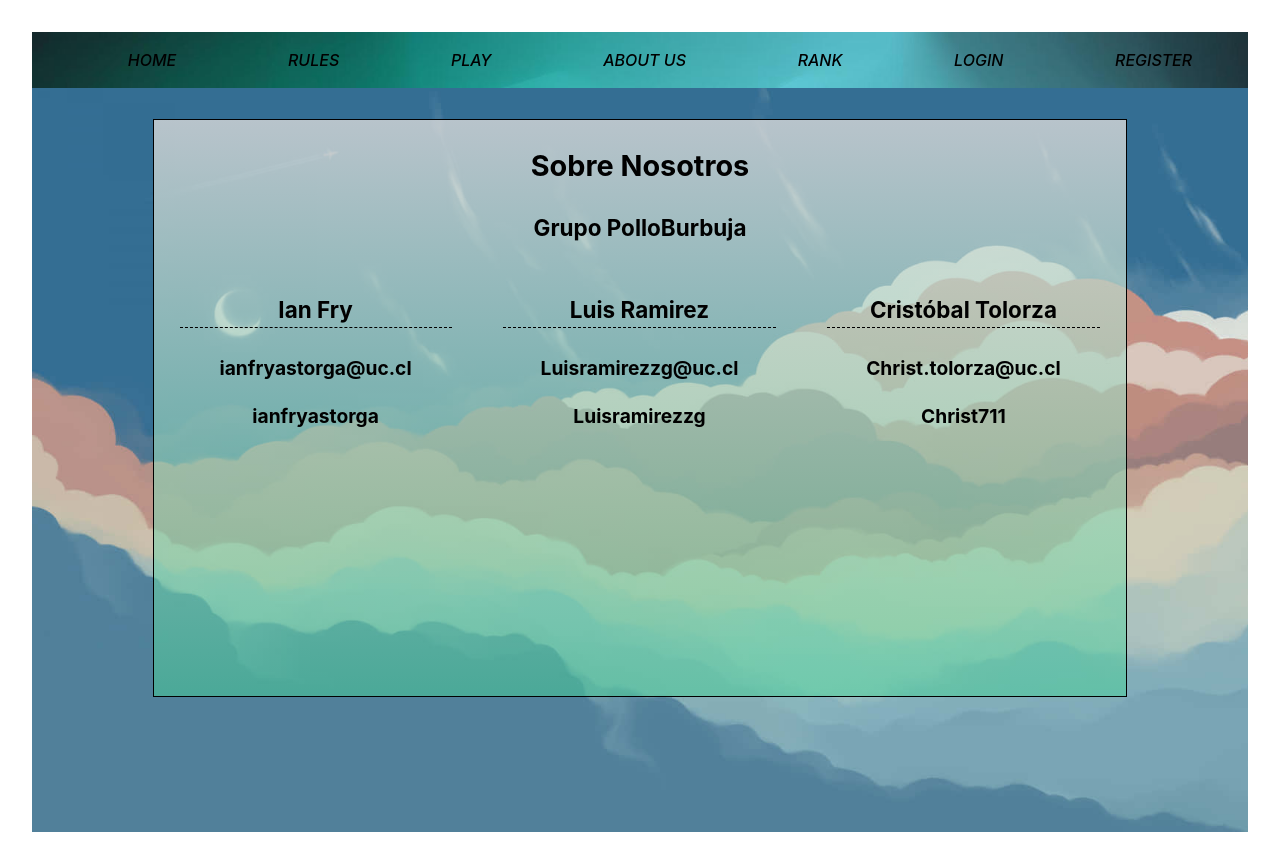
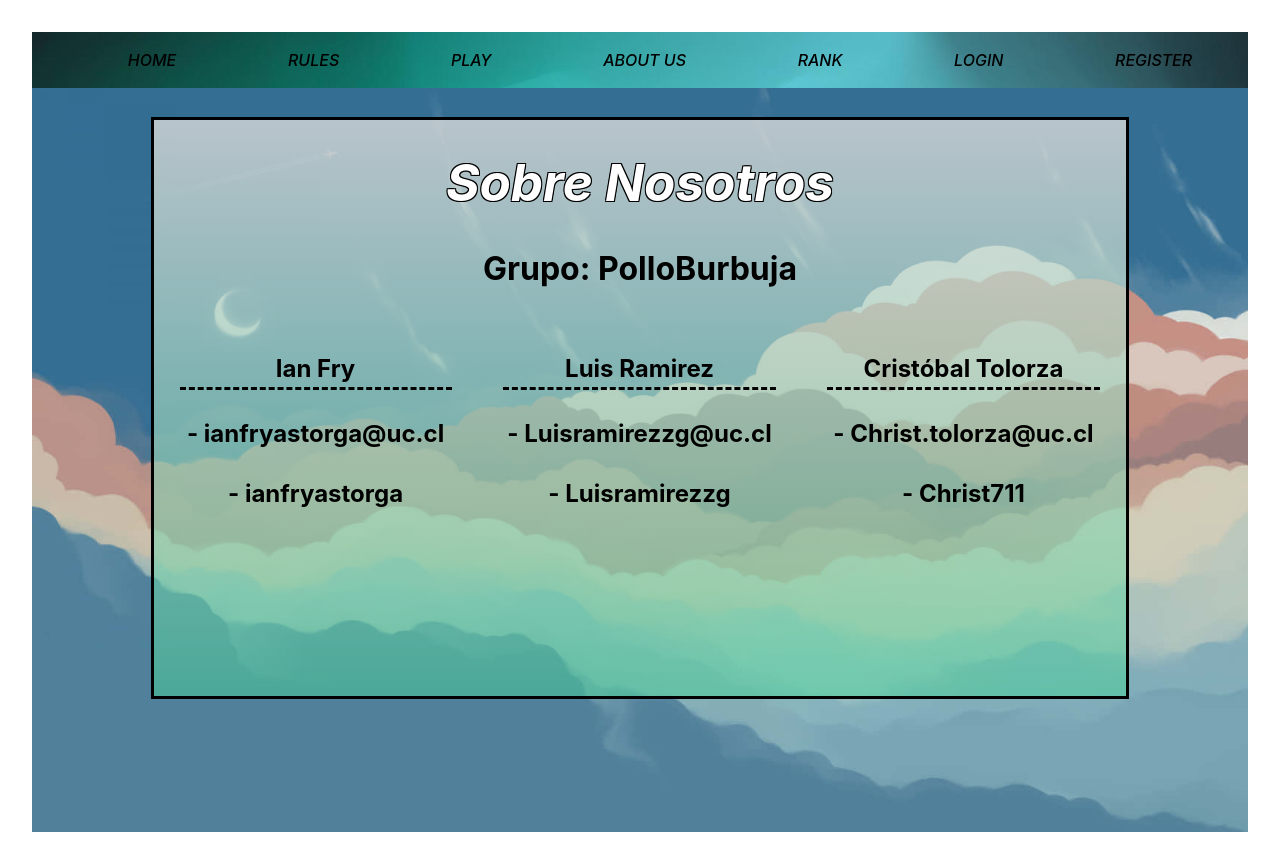
Before and after one commit to ianfryastorga/frontend-polloburbuja, a React (Vite) app in the folder polloburbuja/: page /aboutus in a window 1280 px wide. Built offline with nearby package versions, Linux system fonts and the light colour scheme.

Commit message:
about us ready

```diff
--- a/polloburbuja/src/game/about_us/aboutus.css
+++ b/polloburbuja/src/game/about_us/aboutus.css
@@ -2,13 +2,21 @@
 
 .container-aboutus {
     margin: auto;
-    border: 1px solid #000;
+    border: solid black;
     background-image: linear-gradient(to top, rgba(69,209,150,0.5), rgba(217,217,217,0.8));
     width: 80%;
     height: 90%;
-    color: black;
-    font-size: larger;
-    font-weight: bolder;
+}
+
+.container-aboutus h1 {
+    text-align: center;
+}
+
+.container-aboutus h3 {
+    text-align:center;
+    font-weight:bold;
+    font-size : 4vh;
+    color:black;
 }
 
 .aboutus-grid {
@@ -18,13 +26,27 @@
 }
 
 .container-grids h3 {
-    border-bottom: 1px dashed #000;
+    border-bottom: dashed #000;
     margin: 8%;
+    text-align:center;
+    font-weight:bold;
+    font-size : 3vh;
+    color:black;
 }
 
-.container-grids ul {
-    margin: 5%;
-    text-align: left;
-    padding-left: 5%;
-    list-style-position: inside;
+.container-grids p {
+    text-align:center;
+    font-weight:bold;
+    font-size : 3vh;
+    color:black;
 }
+
+@media (max-width: 600px) {
+    .container-aboutus{
+        height: auto;
+        font-size: 0.5rem;
+    }
+    .container-grids p{
+        font-size: 0.8rem;
+    }
+}
--- a/polloburbuja/src/game/about_us/aboutus.jsx
+++ b/polloburbuja/src/game/about_us/aboutus.jsx
@@ -5,23 +5,23 @@ function AboutUs() {
   return (
     <Layout>
       <div class="container-aboutus">
-        <h2>Sobre Nosotros</h2>
-        <h3>Grupo PolloBurbuja</h3>
+        <h1>Sobre Nosotros</h1>
+        <h3>Grupo: PolloBurbuja</h3>
         <div class="aboutus-grid">
             <div class="container-grids">
               <h3>Ian Fry</h3>
-              <p> ianfryastorga@uc.cl </p>
-              <p> ianfryastorga </p>
+              <p> - ianfryastorga@uc.cl </p>
+              <p> - ianfryastorga </p>
             </div>
             <div class="container-grids">
-              <h3>Luis Ramirez</h3>
-              <p> Luisramirezzg@uc.cl </p>
-              <p> Luisramirezzg </p>
+              <h3> Luis Ramirez</h3>
+              <p> - Luisramirezzg@uc.cl </p>
+              <p> - Luisramirezzg </p>
             </div>
             <div class="container-grids">
               <h3>Cristóbal Tolorza</h3>
-              <p> Christ.tolorza@uc.cl </p>
-              <p> Christ711 </p>
+              <p> - Christ.tolorza@uc.cl </p>
+              <p> - Christ711 </p>
             </div>
         </div>
       </div>
```
